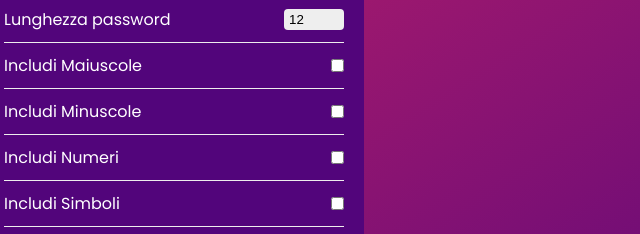
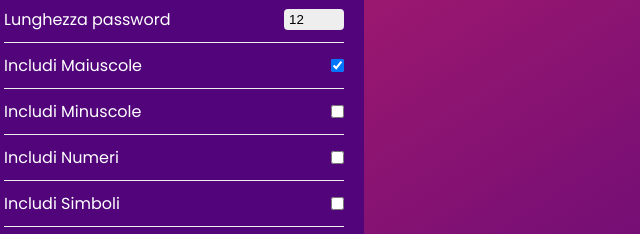
Before and after one commit to JardiinWD/javascript-psw-generator, a plain HTML site: page index.html in a window 1280 px wide. Shown: the part 309-543 px from the top of the page, 466-1106 px from the left. Drawn offline with Linux system fonts and the light colour scheme.

```diff
--- a/index.html
+++ b/index.html
@@ -28,7 +28,7 @@
             <!-- Se include lettere maiuscole -->
             <div class="form-control">
                 <label for="p-uppercase">Includi Maiuscole</label>
-                <input type="checkbox" id="p-uppercase">
+                <input type="checkbox" checked id="p-uppercase">
             </div>
             <!-- Se include lettere minuscole -->
             <div class="form-control">
```
Also changed, not shown: assets/js/app.js (+4 -3 lines).
